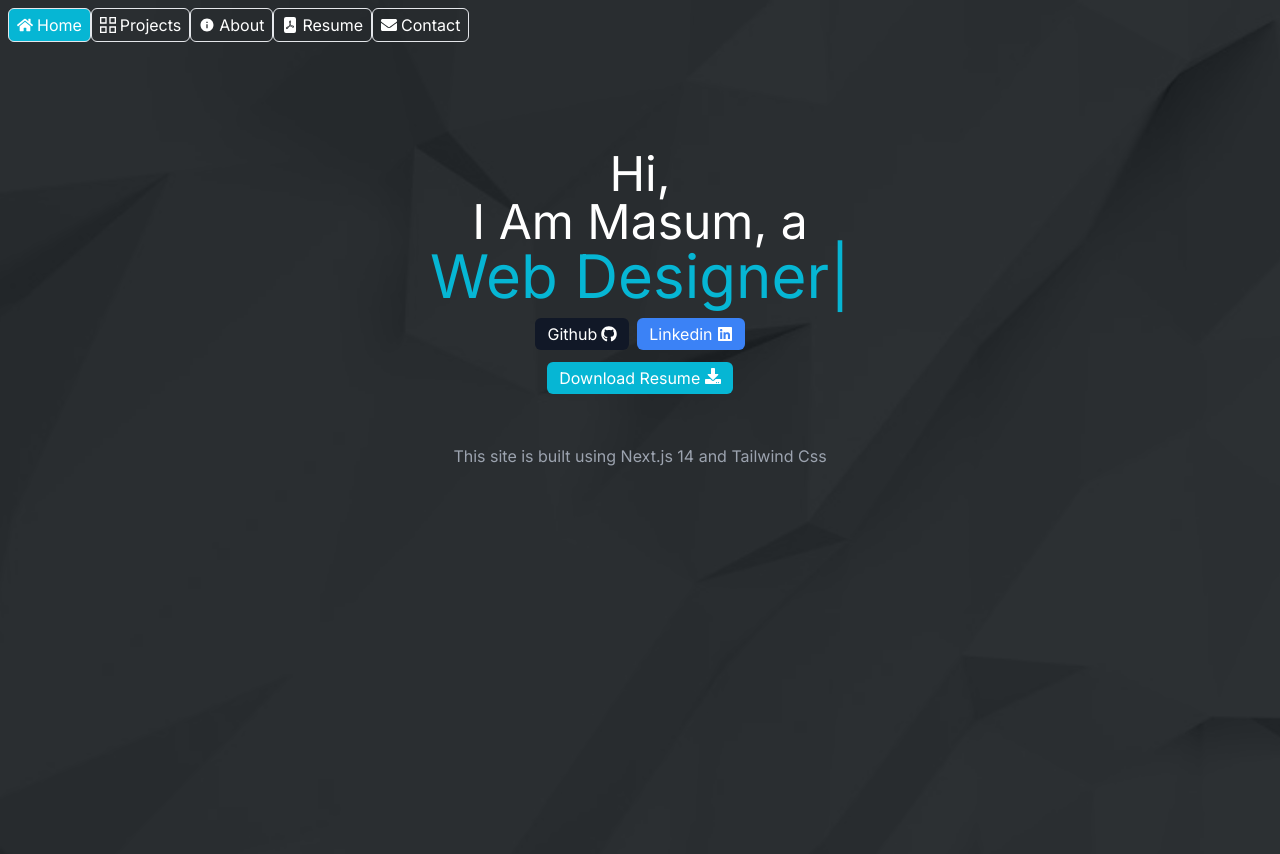
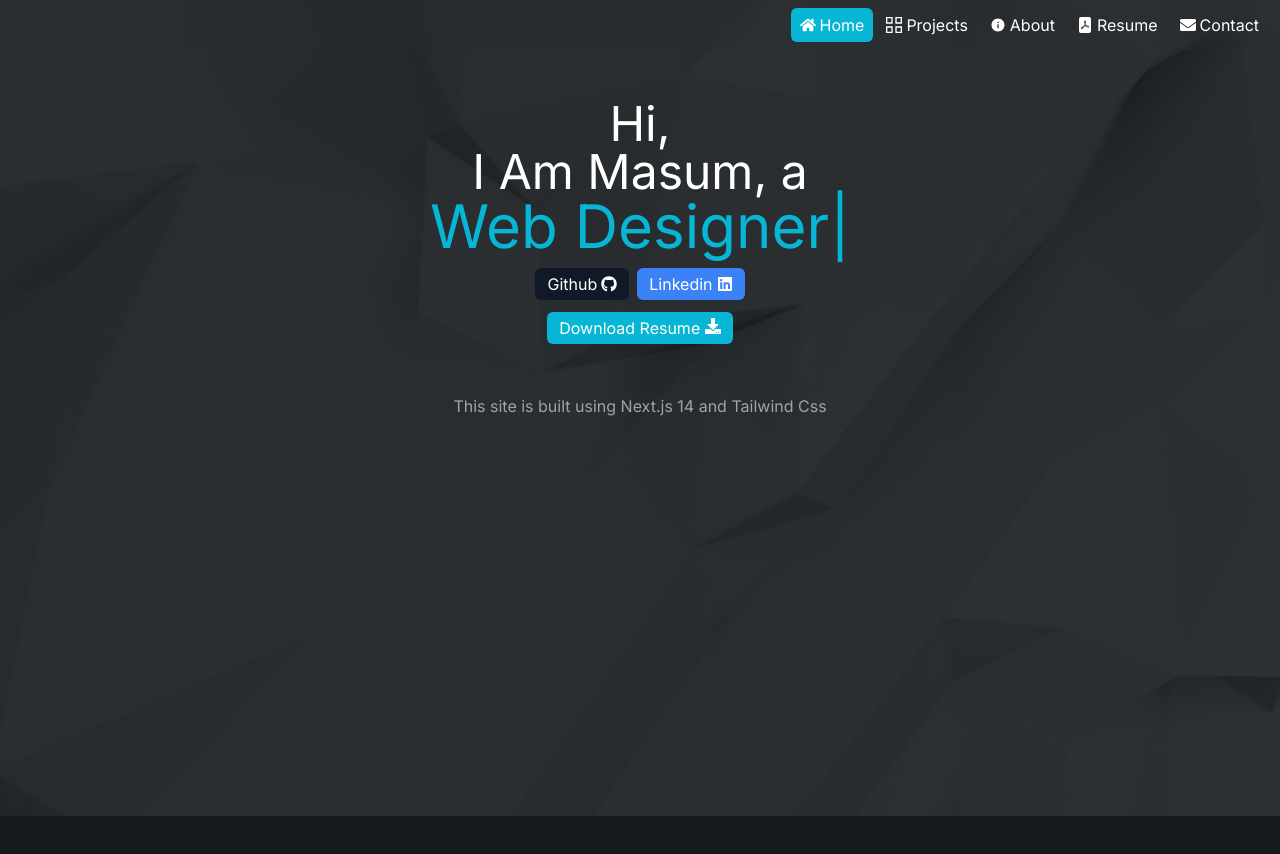
Before and after one commit to masummim50/portfolio, a Next.js app: page / in a window 1280 px wide. Shown: the top 854 px of the page. After the commit the page ends 816 px from the top, so only its background shows below. Built offline with nearby package versions, Linux system fonts and the light colour scheme.

Commit message:
tailwind config update

```diff
--- a/src/Components/NewHeader/NewHeader.tsx
+++ b/src/Components/NewHeader/NewHeader.tsx
@@ -19,7 +19,7 @@ const links = [
 const NewHeader = () => {
   return (
     <div className=" p-2 w-full fixed top-0 backdrop-blur-md z-[1000]">
-      <ul className="flex justify-start sm:justify-end bg-orange-400">
+      <ul className="flex justify-start sm:justify-end">
         {links.map((link, i) => {
           return (
             <li key={i} className="inline-block gap-1 sm:mr-1 mr-0 ml-1 sm:ml-0">
--- a/tailwind.config.ts
+++ b/tailwind.config.ts
@@ -3,7 +3,7 @@ import type { Config } from "tailwindcss";
 const config: Config = {
   content: [
     "./src/pages/**/*.{js,ts,jsx,tsx,mdx}",
-    "./src/components/**/*.{js,ts,jsx,tsx,mdx}",
+    "./src/Components/**/*.{js,ts,jsx,tsx,mdx}",
     "./src/app/**/*.{js,ts,jsx,tsx,mdx}",
   ],
   theme: {
```
